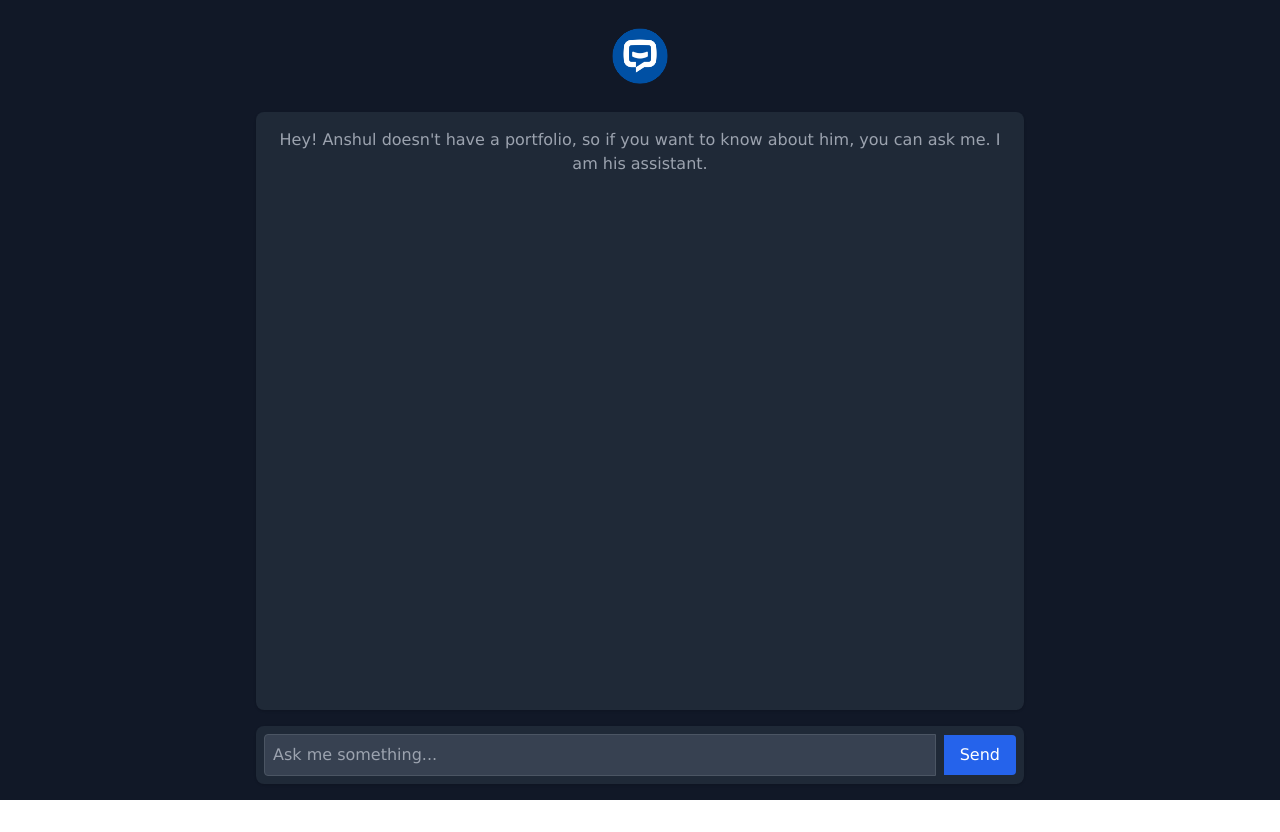
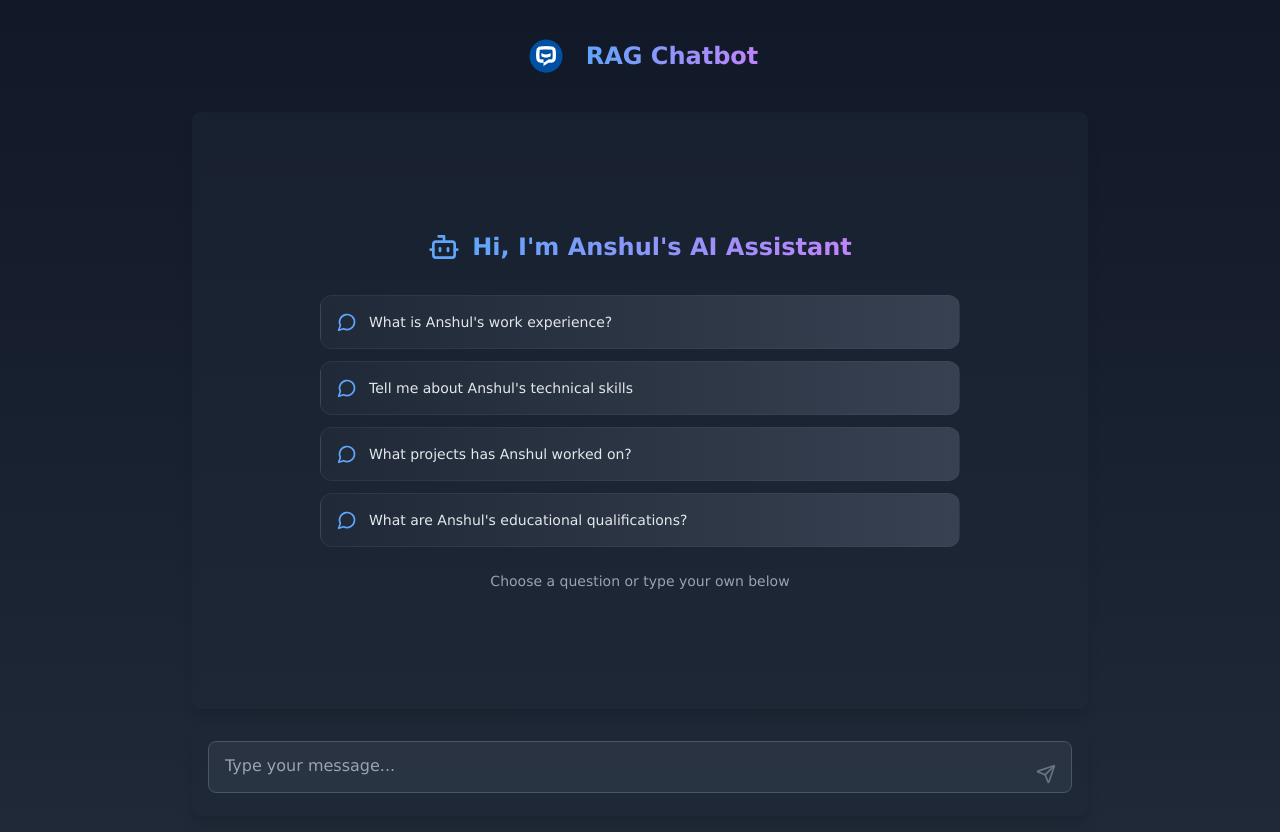
Before and after one commit to Anshul439/RAG-Chatbot, a Next.js app: page / in a window 1280 px wide. Before the commit the page ends 800 px from the top, so only its background shows below. Built offline with nearby package versions, Linux system fonts and the light colour scheme.

Commit message:
Improve functionality

```diff
--- a/app/api/chat/route.ts
+++ b/app/api/chat/route.ts
@@ -60,7 +60,8 @@ export async function POST(req: Request) {
       docContext = "";
     }
 
-    const prompt = `You are an AI assistant with detailed knowledge of Anshul Wadhwa, his work experience and projects. Use the following context to enhance your responses about Anshul Wadhwa. The context will include the most recent data gathered from various sources, like github, resume, twitter, etc.
+    const prompt = `You are an AI assistant with detailed knowledge of Anshul Wadhwa, his work experience and projects. Anshul Wadhwa is a skilled software developer pursuing a B.Tech in Computer Science at Guru Nanak Dev University. He lives in Jalandhar, Punjab, India. With hands-on experience in backend development, cloud deployment, and full-stack projects, he has contributed to building scalable systems like the Axces Backend and RAG Chatbot. Anshul actively promotes open-source collaboration as an organizer of FOSS United Jalandhar and has held leadership roles, including Microsoft Learn Student Ambassador and Web Development Lead for GDSC.
+    Use the following context to enhance your responses about Anshul Wadhwa. The context will include the most recent data gathered from various sources, like github, resume, twitter, etc.
 If the context does not contain the required information, respond based on your prior knowledge without referencing the source of the information.
 Format all responses using markdown where appropriate and avoid returning images.
 ----------------
--- a/app/page.tsx
+++ b/app/page.tsx
@@ -1,9 +1,12 @@
-"use client";
+'use client'
 
+import { useState, useEffect, useRef, FormEvent, ChangeEvent, KeyboardEvent } from "react";
 import Image from "next/image";
-import { useState, useEffect, useRef, FormEvent, ChangeEvent } from "react";
+import { Send, Loader2 } from "lucide-react";
 import logo from "./assets/logo.png";
 import ChatMessage from "@/components/ChatMessage";
+import LoadingMessage from "@/components/LoadingMessage";
+import SuggestionsSection from "@/components/SuggestionsSection";
 
 interface Message {
   id: string;
@@ -16,20 +19,22 @@ export default function Home() {
   const [input, setInput] = useState<string>("");
   const [isLoading, setIsLoading] = useState<boolean>(false);
   const chatContainerRef = useRef<HTMLDivElement | null>(null);
+  const inputRef = useRef<HTMLTextAreaElement | null>(null);
 
-  const noMessages = messages.length === 0;
-
-  const handleInputChange = (event: ChangeEvent<HTMLInputElement>) => {
+  const handleInputChange = (event: ChangeEvent<HTMLTextAreaElement>) => {
     setInput(event.target.value);
+    if (inputRef.current) {
+      inputRef.current.style.height = "inherit";
+      inputRef.current.style.height = `${inputRef.current.scrollHeight}px`;
+    }
   };
 
-  const handleSubmit = async (event: FormEvent<HTMLFormElement>) => {
-    event.preventDefault();
-    setInput("");
+  const sendMessage = async (messageContent: string) => {
+    if (!messageContent.trim()) return;
 
     const newMessage: Message = {
       id: crypto.randomUUID(),
-      content: input,
+      content: messageContent,
       role: "user",
     };
     setMessages((prevMessages) => [...prevMessages, newMessage]);
@@ -52,58 +57,108 @@ export default function Home() {
       console.error("Error:", error);
     } finally {
       setIsLoading(false);
+      if (inputRef.current) {
+        inputRef.current.style.height = "auto";
+      }
     }
   };
 
-  // Scroll to the bottom when messages change
+  const handleSubmit = async (event: FormEvent<HTMLFormElement> | KeyboardEvent<HTMLTextAreaElement>) => {
+    setInput("");
+    event.preventDefault();
+    await sendMessage(input);
+  };
+
+  const handleKeyPress = (event: KeyboardEvent<HTMLTextAreaElement>) => {
+    if (event.key === "Enter" && !event.shiftKey) {
+      event.preventDefault();
+      handleSubmit(event);
+    }
+  };
+
   useEffect(() => {
     if (chatContainerRef.current) {
-      chatContainerRef.current.scrollTop =
-        chatContainerRef.current.scrollHeight;
+      chatContainerRef.current.scrollTo({
+        top: chatContainerRef.current.scrollHeight,
+        behavior: "smooth",
+      });
     }
   }, [messages]);
 
   return (
-    <main className="flex flex-col items-center min-h-screen bg-gray-900 text-gray-100 p-4">
-      <Image src={logo} width={80} alt="logo" className="mb-4" />
+    <main className="flex flex-col items-center min-h-screen bg-gradient-to-b from-gray-900 to-gray-800 text-gray-100 p-4">
+      <div className="w-full max-w-4xl flex flex-col h-screen">
+        {/* Header */}
+        <header className="flex items-center justify-center space-x-4 mb-4 p-4">
+          <Image
+            src={logo}
+            width={48}
+            height={48}
+            alt="logo"
+            className="transition-transform hover:scale-110"
+          />
+          <h1 className="text-2xl font-bold bg-gradient-to-r from-blue-400 to-purple-400 bg-clip-text text-transparent">
+            RAG Chatbot
+          </h1>
+        </header>
 
-      <section
+        {/* Chat Container */}
+        <div
           ref={chatContainerRef}
-        className="w-full max-w-3xl flex-grow bg-gray-800 rounded-lg shadow overflow-y-scroll p-4 mb-4"
-        style={{ height: "500px" }}
+          className="flex-grow bg-gray-800/50 backdrop-blur-sm rounded-lg shadow-lg overflow-y-auto mb-4 p-4 transition-all
+            [&::-webkit-scrollbar]:w-2
+            [&::-webkit-scrollbar-track]:bg-gray-800/20
+            [&::-webkit-scrollbar-thumb]:bg-blue-700/40
+            [&::-webkit-scrollbar-thumb:hover]:bg-blue-600/60
+            hover:[&::-webkit-scrollbar-thumb]:bg-blue-600/50"
         >
-        {noMessages ? (
-          <div className="text-center text-gray-400">
-            <p>
-              Hey! Anshul doesn&apos;t have a portfolio, so if you want to know
-              about him, you can ask me. I am his assistant.
-            </p>
+          {messages.length === 0 ? (
+            <SuggestionsSection onPromptSubmit={sendMessage} />
+          ) : (
+            <div className="space-y-4">
+              {messages.map((message, index) => (
+                <ChatMessage
+                key={message.id || `fallback-key-${index}`}
+                message={message}
+              />
+
+              ))}
+              {isLoading && <LoadingMessage />}
             </div>
-        ) : (
-          messages.map((message, index) => (
-            <ChatMessage key={`message-${index}`} message={message} />
-          ))
           )}
-      </section>
+        </div>
 
+        {/* Input Form */}
         <form
           onSubmit={handleSubmit}
-        className="flex items-center w-full max-w-3xl bg-gray-800 rounded-lg shadow p-2 space-x-2"
+          className="relative bg-gray-800/50 backdrop-blur-sm rounded-lg shadow-lg p-4"
         >
-        <input
+          <textarea
+            ref={inputRef}
+            value={input}
             onChange={handleInputChange}
-          value={input}
-          placeholder="Ask me something..."
-          className="flex-grow p-2 bg-gray-700 text-gray-100 placeholder-gray-400 border border-gray-600 rounded-l focus:outline-none focus:ring focus:ring-blue-500"
+            onKeyDown={handleKeyPress}
+            placeholder="Type your message..."
+            className="w-full px-4 py-3 pr-12 bg-gray-700/50 text-gray-100 placeholder-gray-400
+              border border-gray-600 rounded-lg resize-none min-h-[52px] max-h-[200px]
+              focus:outline-none focus:ring-2 focus:ring-blue-500/50 focus:border-blue-500/50
+              transition-all duration-200"
+            rows={1}
           />
           <button
             type="submit"
-          className="px-4 py-2 bg-blue-600 text-white rounded-r hover:bg-blue-700 disabled:bg-gray-600"
-          disabled={isLoading}
+            disabled={isLoading || !input.trim()}
+            className="absolute right-6 bottom-6 p-2 text-blue-400 hover:text-blue-300
+              disabled:text-gray-500 transition-colors duration-200"
           >
-          {isLoading ? "Loading..." : "Send"}
+            {isLoading ? (
+              <Loader2 className="w-5 h-5 animate-spin" />
+            ) : (
+              <Send className="w-5 h-5" />
+            )}
           </button>
         </form>
+      </div>
     </main>
   );
 }
--- /dev/null
+++ b/components/LoadingMessage.tsx
@@ -0,0 +1,20 @@
+import React from 'react';
+
+const LoadingMessage = () => {
+  return (
+    <div className="flex justify-start mb-3">
+      <div className="max-w-xs p-3 rounded-lg text-sm bg-gray-200 text-black rounded-tl-none">
+        <div className="flex space-x-2 h-4 items-center">
+          <div className="w-2 h-2 bg-gray-500 rounded-full animate-bounce"
+               style={{ animationDelay: '0ms' }} />
+          <div className="w-2 h-2 bg-gray-500 rounded-full animate-bounce"
+               style={{ animationDelay: '150ms' }} />
+          <div className="w-2 h-2 bg-gray-500 rounded-full animate-bounce"
+               style={{ animationDelay: '300ms' }} />
+        </div>
+      </div>
+    </div>
+  );
+};
+
+export default LoadingMessage;
--- a/components/PromptSuggestionButton.tsx
+++ /dev/null
@@ -1,17 +0,0 @@
-import React from "react";
-
-// Define the types for the props
-interface PromptSuggestionButtonProps {
-  text: string;
-  onClick: () => void;
-}
-
-const PromptSuggestionButton: React.FC<PromptSuggestionButtonProps> = ({ text, onClick }) => {
-  return (
-    <button onClick={onClick}>
-      {text}
-    </button>
-  );
-};
-
-export default PromptSuggestionButton;
--- /dev/null
+++ b/components/SuggestionPrompts.tsx
@@ -0,0 +1,12 @@
+import React from 'react';
+
+const SuggestionPrompt = ({ text, onClick }: { text: string; onClick: () => void }) => (
+  <button
+    onClick={onClick}
+    className="text-sm bg-gray-700 hover:bg-gray-600 text-gray-200 py-2 px-4 rounded-lg transition-colors"
+  >
+    {text}
+  </button>
+);
+
+export default SuggestionPrompt;
--- /dev/null
+++ b/components/SuggestionsSection.tsx
@@ -0,0 +1,57 @@
+import React from 'react';
+import { MessageCircle, Bot } from 'lucide-react';
+
+interface SuggestionProps {
+  onPromptSubmit: (prompt: string) => void;
+}
+
+const SUGGESTED_PROMPTS = [
+  "What is Anshul's work experience?",
+  "Tell me about Anshul's technical skills",
+  "What projects has Anshul worked on?",
+  "What are Anshul's educational qualifications?"
+];
+
+const SuggestionPrompt = ({ text, onClick }: { text: string; onClick: () => void }) => (
+  <button
+    onClick={onClick}
+    className="w-full bg-gradient-to-r from-gray-800 to-gray-700 hover:from-gray-700 hover:to-gray-600
+    text-gray-200 p-4 rounded-xl transition-all duration-200
+    border border-gray-600/30 hover:border-gray-500
+    transform hover:-translate-y-0.5 hover:shadow-lg"
+  >
+    <div className="flex items-center space-x-3">
+      <MessageCircle className="w-5 h-5 text-blue-400 group-hover:text-blue-300" />
+      <span className="text-sm font-medium">{text}</span>
+    </div>
+  </button>
+);
+
+const SuggestionsSection: React.FC<SuggestionProps> = ({ onPromptSubmit }) => {
+  return (
+    <div className="flex flex-col items-center justify-center h-full max-w-2xl mx-auto px-4">
+      <div className="flex items-center space-x-3 mb-8">
+        <Bot className="w-8 h-8 text-blue-400" />
+        <h2 className="text-2xl font-bold text-transparent bg-clip-text bg-gradient-to-r from-blue-400 to-purple-400">
+          Hi, I'm Anshul's AI Assistant
+        </h2>
+      </div>
+
+      <div className="grid grid-cols-1 gap-3 w-full">
+        {SUGGESTED_PROMPTS.map((prompt, index) => (
+          <SuggestionPrompt
+            key={index}
+            text={prompt}
+            onClick={() => onPromptSubmit(prompt)}
+          />
+        ))}
+      </div>
+
+      <p className="text-sm text-gray-400 mt-6">
+        Choose a question or type your own below
+      </p>
+    </div>
+  );
+};
+
+export default SuggestionsSection;
--- a/package.json
+++ b/package.json
@@ -18,6 +18,7 @@
     "axios": "^1.7.9",
     "dotenv": "^16.4.7",
     "langchain": "^0.1.36",
+    "lucide-react": "^0.469.0",
     "next": "15.1.0",
     "openai": "^4.76.3",
     "puppeteer": "^19.11.1",
--- a/tailwind.config.ts
+++ b/tailwind.config.ts
@@ -12,6 +12,16 @@ export default {
         background: "var(--background)",
         foreground: "var(--foreground)",
       },
+      animation: {
+        'bounce': 'bounce 1s infinite',
+        'fade-in': 'fadeIn 0.3s ease-in',
+      },
+      keyframes: {
+        fadeIn: {
+          '0%': { opacity: '0' },
+          '100%': { opacity: '1' },
+        },
+      },
     },
   },
   plugins: [],
```
Also changed, not shown: components/PromptSuggestionsRow.tsx (deleted, +0 -30 lines), scripts/loadDb.ts (+4 -4 lines), 1 other file (tests, documents, lock files or other folders). Lines whose indentation alone changed are shown as unchanged.
